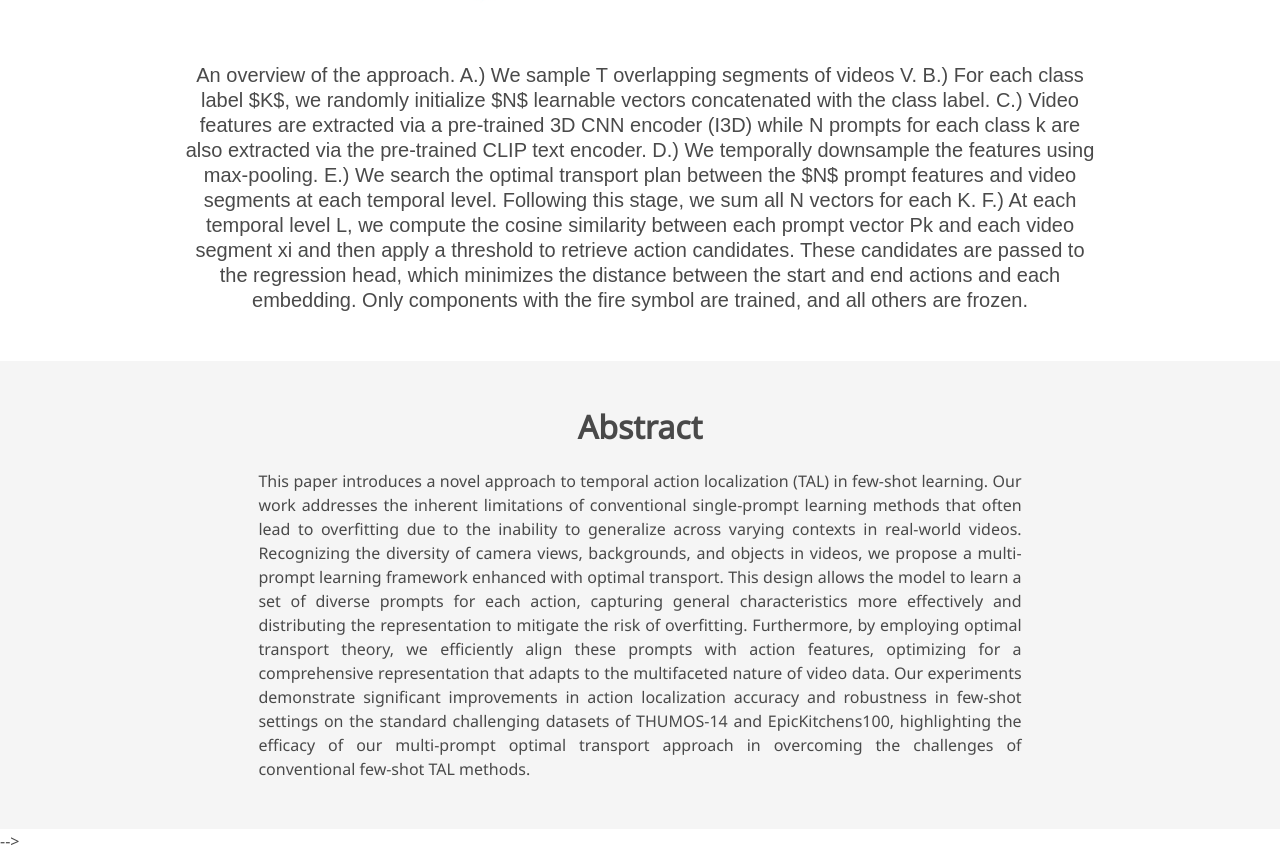
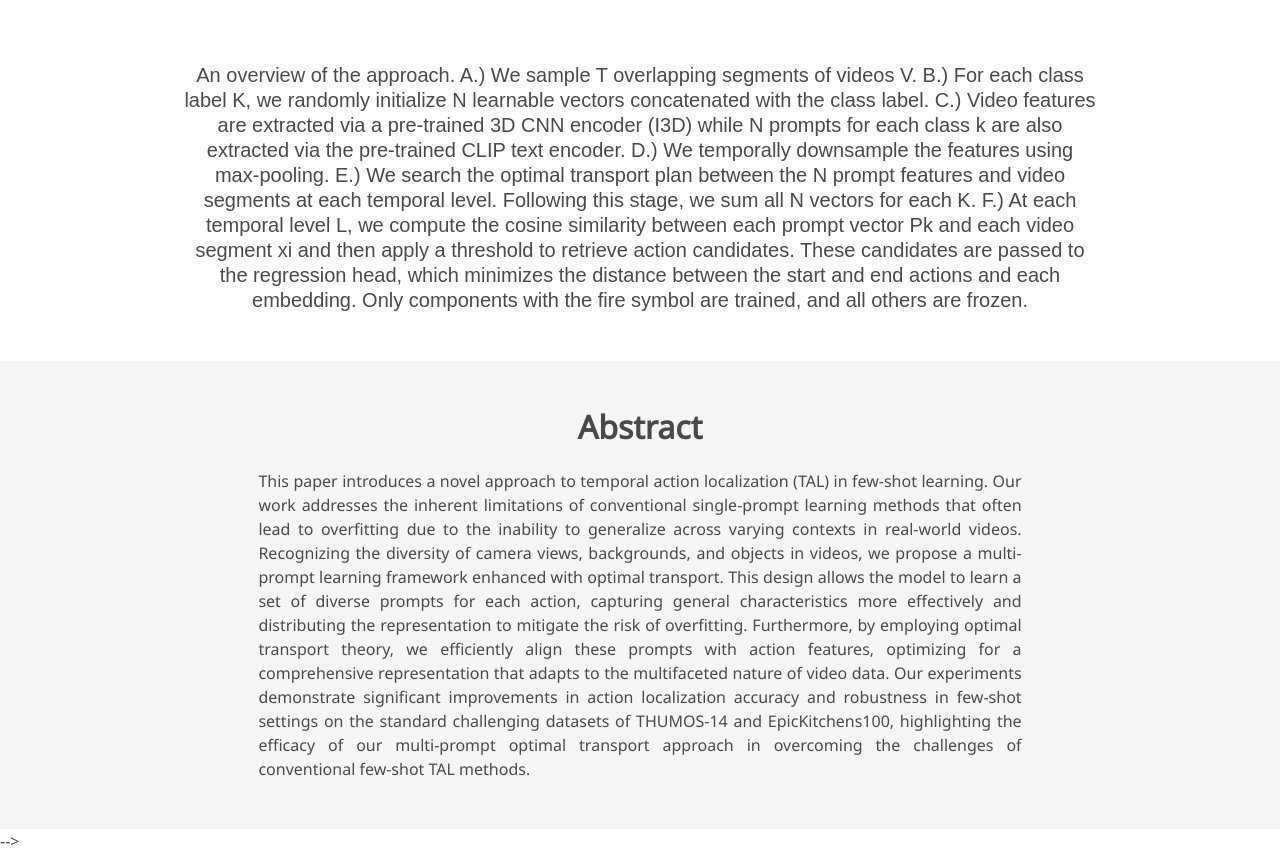
Before and after one commit to andrewjohngilbert/PLOT-TAL, a plain HTML site: page index.html in a window 1280 px wide. Shown: the part 1309-2169 px from the top of the page. Drawn offline with nearby package versions, Linux system fonts and the light colour scheme; some icons are missing; a web font is replaced by a local one.

Commit message:
Update index.html

```diff
--- a/index.html
+++ b/index.html
@@ -132,7 +132,7 @@
     <div class="hero-body">
       <img src="assets/Plotal_method.jpg">
       <h2 class="subtitle has-text-centered">
-        An overview of the approach. A.) We sample T overlapping segments of videos V. B.) For each class label $K$, we randomly initialize $N$ learnable vectors concatenated with the class label. C.) Video features are extracted via a pre-trained 3D CNN encoder (I3D) while N prompts for each class k are also extracted via the pre-trained CLIP text encoder. D.) We temporally downsample the features using max-pooling. E.) We search the optimal transport plan between the $N$ prompt features and video segments at each temporal level. Following this stage, we sum all N vectors for each K. F.) At each temporal level L, we compute the cosine similarity between each prompt vector Pk and each video segment xi and then apply a threshold to retrieve action candidates. These candidates are passed to the regression head, which minimizes the distance between the start and end actions and each embedding. Only components with the fire symbol are trained, and all others are frozen.
+        An overview of the approach. A.) We sample T overlapping segments of videos V. B.) For each class label K, we randomly initialize N learnable vectors concatenated with the class label. C.) Video features are extracted via a pre-trained 3D CNN encoder (I3D) while N prompts for each class k are also extracted via the pre-trained CLIP text encoder. D.) We temporally downsample the features using max-pooling. E.) We search the optimal transport plan between the N prompt features and video segments at each temporal level. Following this stage, we sum all N vectors for each K. F.) At each temporal level L, we compute the cosine similarity between each prompt vector Pk and each video segment xi and then apply a threshold to retrieve action candidates. These candidates are passed to the regression head, which minimizes the distance between the start and end actions and each embedding. Only components with the fire symbol are trained, and all others are frozen.
       </h2>
     </div>
   </div>
```
